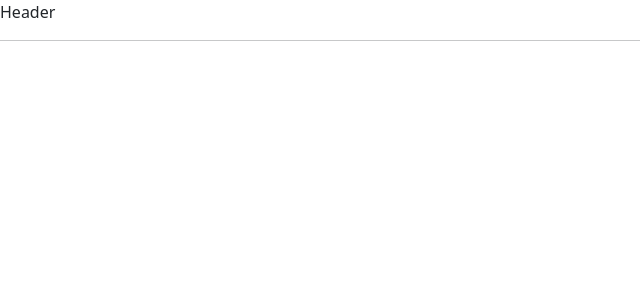
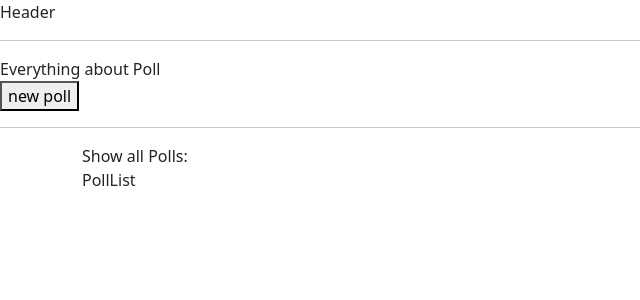
Before and after one commit to inuyashakobayashi/pollack, a React (Create React App) app in the folder client/: page /poll in a window 1280 px wide. Before the commit this address had no page. Shown: the top 300 px of the page, without its empty margins (0-640 px from the left). Built offline with nearby package versions, Linux system fonts and the light colour scheme.

Commit message:
work on frontend

```diff
--- a/client/src/App.js
+++ b/client/src/App.js
@@ -5,6 +5,8 @@ import AddPoll from './pages/AddPoll';
 import Header from './components/Header'
 import AddVote from './pages/AddVote';
 import ShowPolls from './pages/ShowPolls';
+import Poll from './pages/Poll';
+import Vote from './pages/Vote';
 
 function App() {
   return (
@@ -12,6 +14,8 @@ function App() {
       <Header />
       <Routes>
         <Route path="/" element={<Home />} />
+        <Route path='/poll' element={<Poll/>} />
+        <Route path='/vote' element={<Vote/>} />
         <Route path="/addPoll" element={<AddPoll />} />
         <Route path="/addVote/:token" element={<AddVote />} />
         <Route path="/showPolls" element={<ShowPolls />} />
--- a/client/src/pages/Home.js
+++ b/client/src/pages/Home.js
@@ -1,16 +1,25 @@
 import { Link } from 'react-router-dom'
 import 'bootstrap/dist/css/bootstrap.min.css';
 import React from 'react';
-import EnterToken from '../components/EnterToken';
+
 
 
 function Home() {
 
-
   return (
     <div>Home
+      <br/>
 
-      <Link to='/addPoll'>
+      <Link to='/poll'>
+        <button >Poll</button>
+      </Link>
+
+    <br/>
+    <Link to='/vote'>
+        <button >Vote</button>
+      </Link>
+
+      {/* <Link to='/addPoll'>
         <button >new poll</button>
       </Link>
 
@@ -19,7 +28,7 @@ function Home() {
       </Link>
       <hr/>
 
-      <EnterToken/>
+      <EnterToken/> */}
 
     </div>
   )
--- /dev/null
+++ b/client/src/pages/Poll.js
@@ -0,0 +1,24 @@
+import React from 'react'
+import { Container } from 'react-bootstrap'
+import { Link } from 'react-router-dom'
+import PollList from './PollList'
+function Poll() {
+  return (
+    <div>Everything about Poll
+        <br />
+        <Link to='/addPoll'>
+        <button >new poll</button>
+      </Link>
+      <hr/>
+
+      <Container>
+        Show all Polls:
+        <br/>
+        <PollList />
+      </Container>
+
+    </div>
+  )
+}
+
+export default Poll
--- /dev/null
+++ b/client/src/pages/PollList.js
@@ -0,0 +1,9 @@
+import React from 'react'
+
+function PollList() {
+  return (
+    <div>PollList</div>
+  )
+}
+
+export default PollList
--- /dev/null
+++ b/client/src/pages/Vote.js
@@ -0,0 +1,13 @@
+import React from 'react'
+import EnterToken from '../components/EnterToken';
+function Vote() {
+  return (
+    <div>Everything about Vote
+
+        <br/>
+        <EnterToken/>
+    </div>
+  )
+}
+
+export default Vote
```
Also changed, not shown: 1 other file (tests, documents, lock files or other folders).
